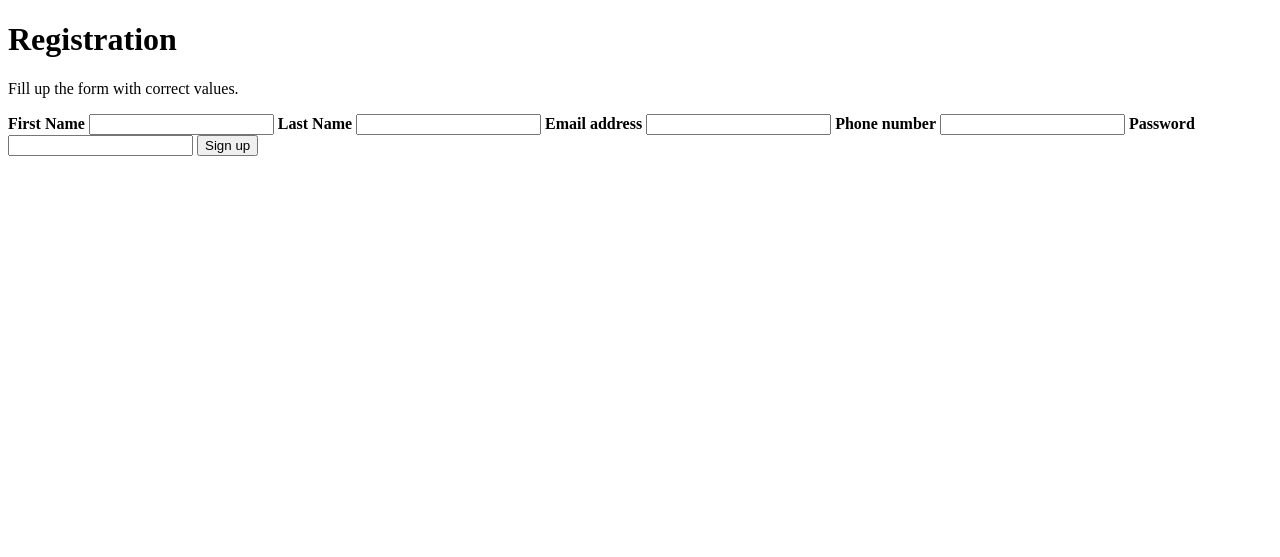
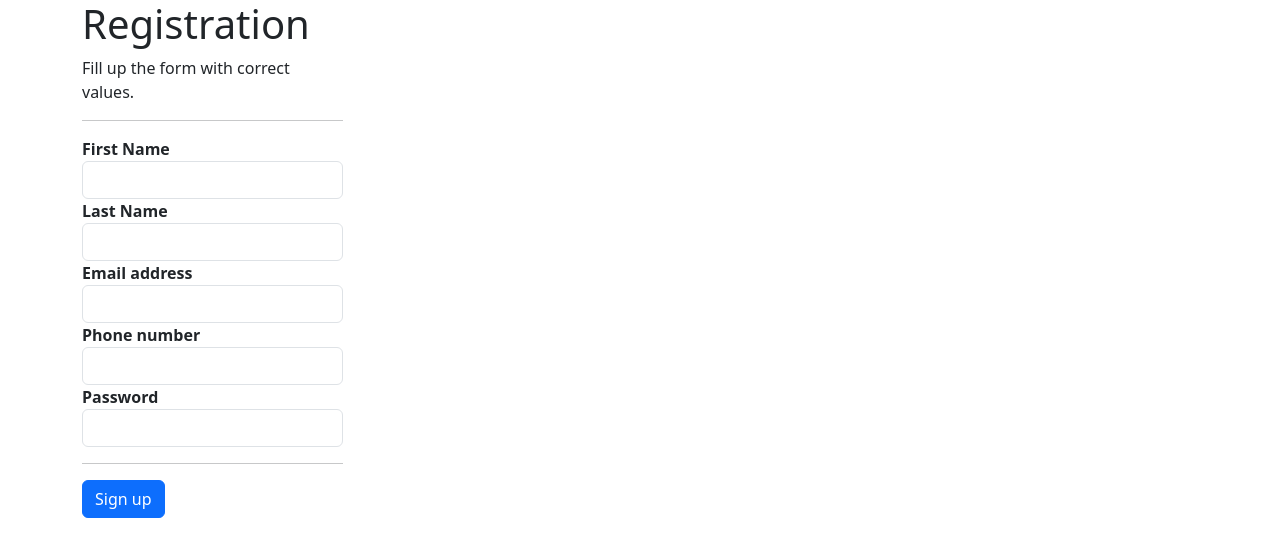
Before and after one commit to EmilieBrazeau/csi3540_vb_camp_site, a PHP site: page /registration.php in a window 1280 px wide. Shown: the top 557 px of the page. Run offline with PHP 8.4, Linux system fonts and the light colour scheme; some libraries are stand-ins or nearby versions.

Commit message:
HTML: simple registration

```diff
--- a/registration.php
+++ b/registration.php
@@ -2,29 +2,48 @@
 <html>
 <head>
     <title>User Registration | PHP</title>
+    <link rel="stylesheet" type="text/css" href="bootstrap-5.3.0-alpha3-dist/css/bootstrap.min.css">
 </head>
 <body>
     <div>
-        <form action="registration.php">
+        <?php
+        if(isset($_POST['create'])){
+            $firstname      = $_POST['firstName'];
+            $lastname       = $_POST['lastName'];
+            $email          = $_POST['email'];
+            $phoneNumber    = $_POST['phoneNumber'];
+            $password       = $_POST['password'];
+
+            echo $firstname." ".$lastname." ".$email." ".$phoneNumber." ".$password;
+        }
+        ?>
+    </div>
+    <div>
+        <form action="registration.php" method="post">
             <div class="container">
+                <div class="row">
+                    <div class="col-sm-3">
                         <h1>Registration</h1>
                         <p>Fill up the form with correct values.</p>
+                        <hr class="mb3">
                         <label for="firstName"><b>First Name</b></label>
-                <input type="text" name="firstName" required>
+                        <input class="form-control" type="text" name="firstName" required>
 
                         <label for="lastName"><b>Last Name</b></label>
-                <input type="text" name="lastName" required>
+                        <input class="form-control" type="text" name="lastName" required>
 
                         <label for="email"><b>Email address</b></label>
-                <input type="email" name="email" required>
+                        <input class="form-control" type="email" name="email" required>
 
                         <label for="phoneNumber"><b>Phone number</b></label>
-                <input type="text" name="phoneNumber" required>
+                        <input class="form-control" type="text" name="phoneNumber" required>
 
                         <label for="password"><b>Password</b></label>
-                <input type="password" name="password" required>
-
-                <input type="submit" name="create" value="Sign up">
+                        <input class="form-control" type="password" name="password" required>
+                        <hr class="mb3">
+                        <input class="btn btn-primary" type="submit" name="create" value="Sign up">
+                    </div>
+                </div>
             </div>
         </form>
     </div>
```
Lines whose indentation alone changed are shown as unchanged.
